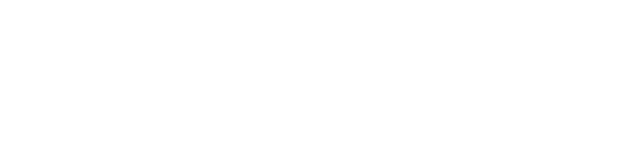
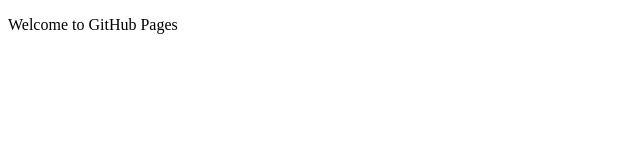
Before and after one commit to yasassrime/classrepo, a plain HTML site: page index.html in a window 1280 px wide. Shown: the whole page, without its empty margins (0-640 px from the left). Drawn offline with Linux system fonts and the light colour scheme.

Commit message:
new changes

```diff
--- a/index.html
+++ b/index.html
@@ -5,6 +5,7 @@
     <title>Title</title>
 </head>
 <body>
+<p>Welcome to GitHub Pages</p>
 
 </body>
 </html>
```
